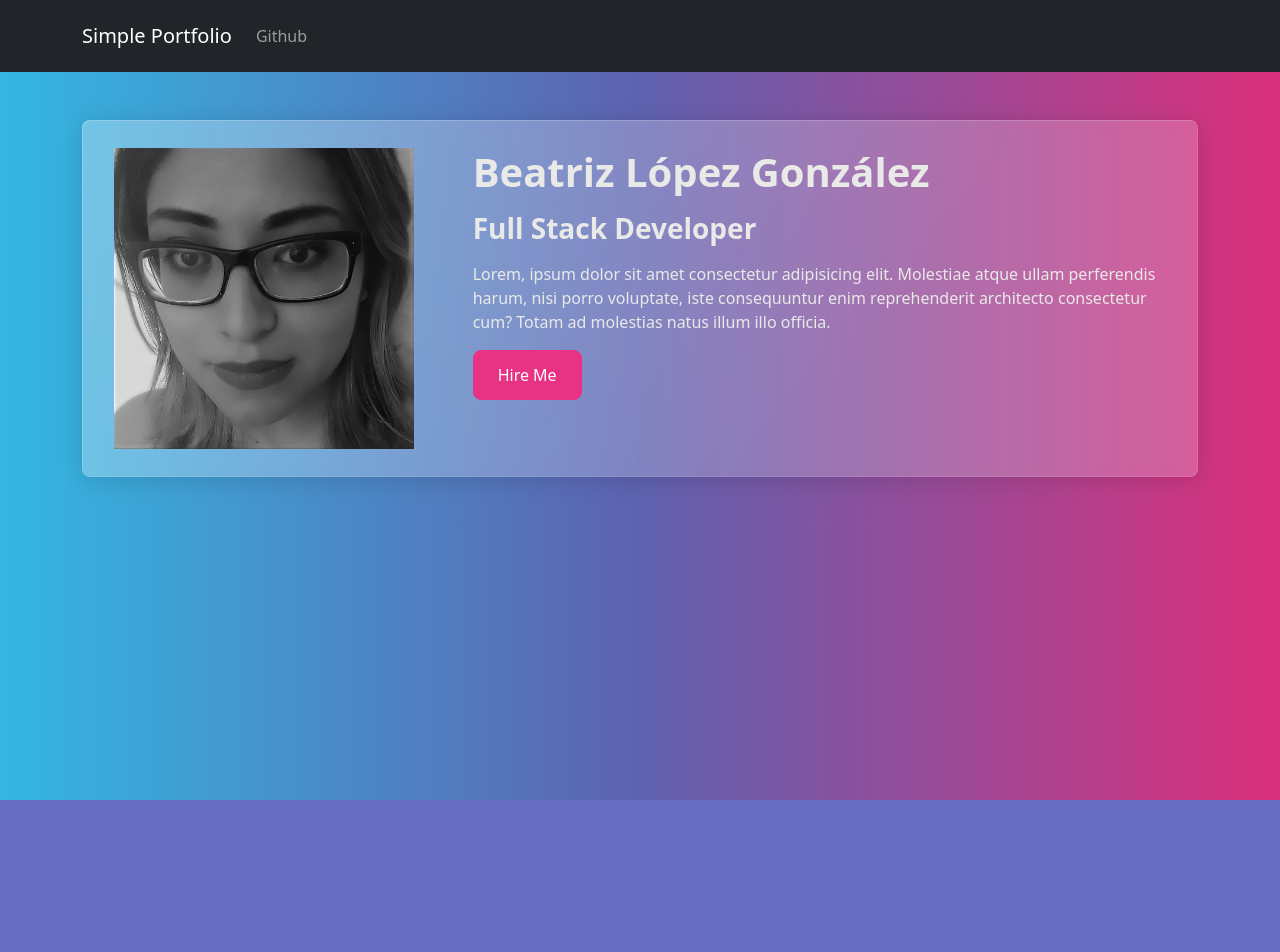
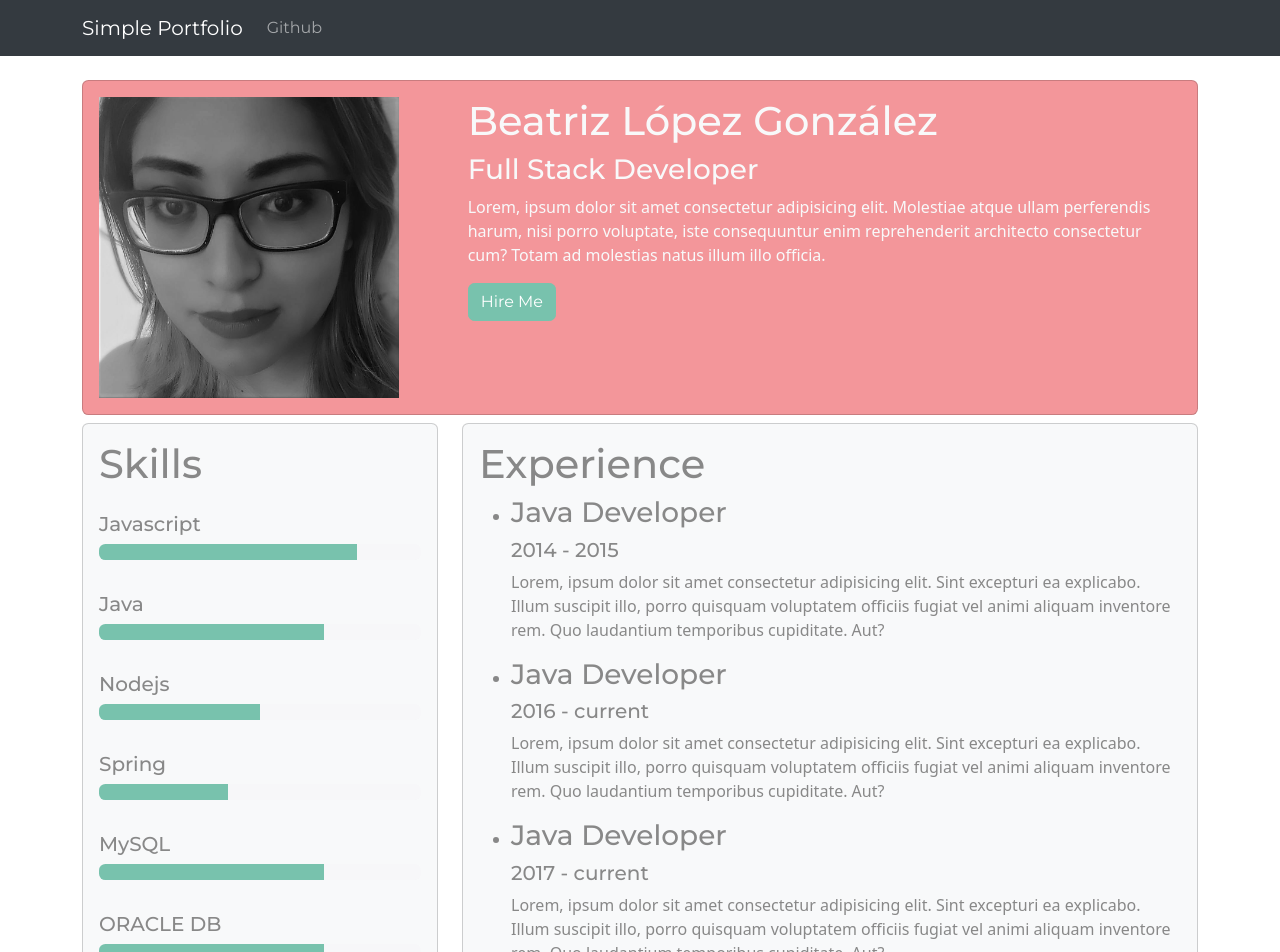
Before and after one commit to BetLopGlz/portafolio, a Next.js app: page / in a window 1280 px wide. Shown: the top 952 px of the page. Before the commit the page ends 800 px from the top, so only its background shows below. Built offline with nearby package versions, Linux system fonts and the light colour scheme.

Commit message:
adding skills and experiences

```diff
--- a/pages/_app.js
+++ b/pages/_app.js
@@ -1,4 +1,4 @@
-import 'bootswatch/dist/quartz/bootstrap.min.css';
+import 'bootswatch/dist/minty/bootstrap.min.css';
 
 function MyApp({ Component, pageProps }) {
     return <Component {...pageProps} />
--- /dev/null
+++ b/pages/_document.js
@@ -0,0 +1,21 @@
+import Document, { Html, Head, Main, NextScript } from "next/document";
+
+class MyDocument extends Document {
+  render() {
+    return (
+      <Html>
+        <Head>
+        <meta name="description" content="Beatriz López Portafolio Website" />
+            <title>Portafolio</title>
+
+        </Head>
+        <body>
+          <Main />
+          <NextScript />
+       </body>
+      </Html>
+    );
+  }
+}
+
+export default MyDocument;
--- a/pages/index.js
+++ b/pages/index.js
@@ -1,5 +1,6 @@
 import LayOut from "../components/Layout";
 import Link from "next/link";
+import { skills, experiences} from "../profile";
 
 const Index = ()=>(
     <LayOut>
@@ -29,6 +30,60 @@ const Index = ()=>(
       </div>
     </header>
 
+    <section className="row">
+      <div className="col-md-4 py-2">
+        <div className="card bg-light animate__animated animate__fadeInLeft">
+          <div className="card-body">
+            <h1>Skills</h1>
+
+            {/* Skill Progress  */}
+            {skills.map(({ skill, percentage }, i) => (
+              <div className="py-3" key={i}>
+                <h5>{skill}</h5>
+                <div className="progress ">
+                  <div
+                    className="progress-bar"
+                    role="progressbar"
+                    style={{ width: `${percentage}%` }}
+                    aria-valuenow="30"
+                    aria-valuemin="0"
+                    aria-valuemax="100"
+                  ></div>
+                </div>
+              </div>
+            ))}
+          </div>
+        </div>
+      </div>
+
+      <div className="col-md-8 py-2">
+        {/* Experience */}
+        <div className="card bg-light animate__animated animate__fadeInRight">
+          <div className="card-body">
+            <h1>Experience</h1>
+
+            <ul>
+              {/* List Item Experience */}
+              {experiences.map(({ title, from, to,description }, index) => (
+                <li key={index}>
+                  <h3>{title}</h3>
+                  <h5>
+                    {from} {to ? `- ${to}` : "- current"}
+                  </h5>
+                  <p>
+                    {description}
+                  </p>
+                </li>
+              ))}
+            </ul>
+            <Link href="/hireme">
+              <a className="btn btn-light">Know More</a>
+            </Link>
+          </div>
+        </div>
+      </div>
+    </section>
+
 
 
     </LayOut>
--- /dev/null
+++ b/profile.js
@@ -0,0 +1,69 @@
+export const skills = [
+    {
+      skill: "Javascript",
+      percentage: 80,
+    },
+    {
+      skill: "Java",
+      percentage: 70,
+    },
+    {
+      skill: "Nodejs",
+      percentage: 50,
+    },
+    {
+      skill: "Spring",
+      percentage: 40,
+    },
+    {
+      skill: "MySQL",
+      percentage: 70,
+    },
+    {
+      skill: "ORACLE DB",
+      percentage: 70,
+    },
+    {
+      skill: "SQL",
+      percentage: 70,
+    },
+    {
+      skill: "MongoDB",
+      percentage: 40,
+    },
+    {
+      skill: "SCRUM",
+      percentage: 80,
+    },
+  ];
+
+  export const experiences = [
+    {
+      title: "Java Developer",
+      description:
+        "Lorem, ipsum dolor sit amet consectetur adipisicing elit. Sint excepturi ea explicabo. Illum suscipit illo, porro quisquam voluptatem officiis fugiat vel animi aliquam inventore rem. Quo laudantium temporibus cupiditate. Aut?",
+      from: 2014,
+      to: 2015,
+    },
+    {
+      title: "Java Developer",
+      description:
+        "Lorem, ipsum dolor sit amet consectetur adipisicing elit. Sint excepturi ea explicabo. Illum suscipit illo, porro quisquam voluptatem officiis fugiat vel animi aliquam inventore rem. Quo laudantium temporibus cupiditate. Aut?",
+      from: 2016,
+
+    },
+    {
+      title: "Java Developer",
+      description:
+        "Lorem, ipsum dolor sit amet consectetur adipisicing elit. Sint excepturi ea explicabo. Illum suscipit illo, porro quisquam voluptatem officiis fugiat vel animi aliquam inventore rem. Quo laudantium temporibus cupiditate. Aut?",
+      from: 2017,
+
+    },
+    {
+      title: "Fullstack Developer",
+      description:
+        "Lorem, ipsum dolor sit amet consectetur adipisicing elit. Sint excepturi ea explicabo. Illum suscipit illo, porro quisquam voluptatem officiis fugiat vel animi aliquam inventore rem. Quo laudantium temporibus cupiditate. Aut?",
+      from: 2018,
+      to:2020
+    },
+  ];
```
